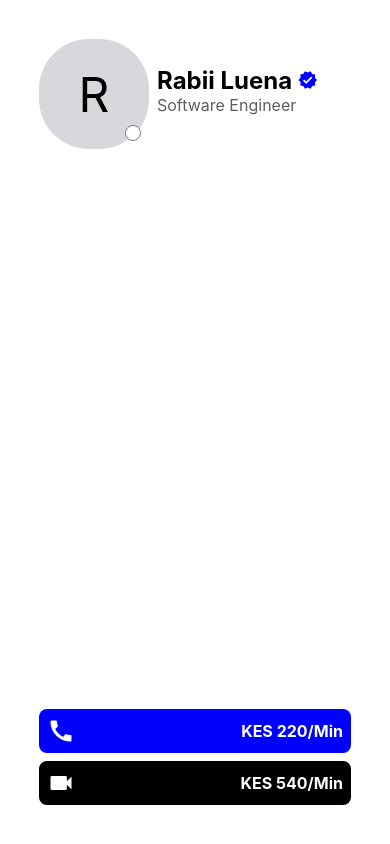
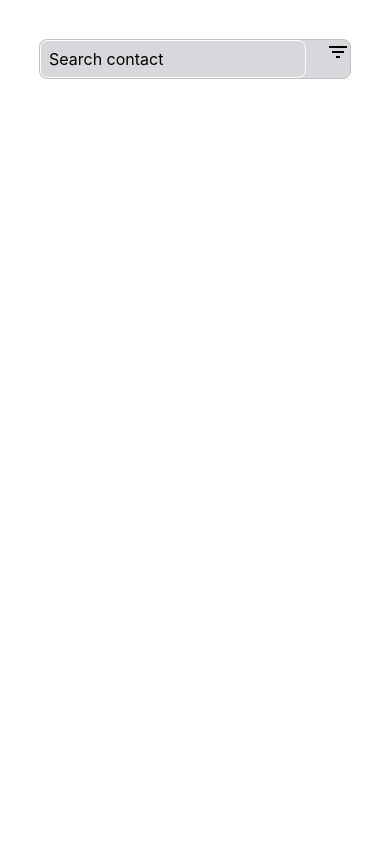
Before and after one commit to rbluena/jizbo.app, a React Native app: screen / in a window 390 px wide. Built offline with nearby package versions, Linux system fonts and the light colour scheme.

Commit message:
search page

```diff
--- a/App.jsx
+++ b/App.jsx
@@ -2,10 +2,11 @@ import React from 'react';
 
 // import CallsHomeScreen from '@app/screens/calls/Home';
 import ProfileScreen from '@app/screens/contacts/Profile_NEW';
+import SearchScreen from '@app/screens/contacts/Search';
 // import LandingScreen from '@app/screens/Landing';
 // import AccountScreen from '@app/screens/onboarding/Account';
 import RegisterScreen from '@app/screens/onboarding/Register';
 
 export default function App() {
-  return <ProfileScreen />;
+  return <SearchScreen />;
 }
--- a/app/screens/contacts/Profile_NEW.jsx
+++ b/app/screens/contacts/Profile_NEW.jsx
@@ -27,6 +27,10 @@ const Profile = () => {
         </View>
       </View>
 
+      {/* start: Avilability for group calls or schedule for a call */}
+
+      {/* end: Avilability for group calls or schedule for a call */}
+
       <View>
         <TouchableOpacity
           onPress={() => console.log('Calling audio...')}
@@ -54,9 +58,9 @@ export default Profile;
 
 const styles = StyleSheet.create({
   container: {
+    flex: 1,
     padding: SCREEN.width * 0.1,
     justifyContent: 'space-between',
-    height: SCREEN.height,
   },
   profileHeader: {
     flexDirection: 'row',
--- /dev/null
+++ b/app/screens/contacts/Search.jsx
@@ -0,0 +1,54 @@
+import { SCREEN } from '@app/constants';
+import { MaterialIcons } from '@expo/vector-icons';
+import React, { useState } from 'react';
+import { FlatList, StyleSheet, TouchableHighlight, View } from 'react-native';
+
+import TextInput from '@app/components/form/TextInput/TextInput';
+
+import { COLORS } from '@app/styles/theme';
+
+const Search = () => {
+  const [searchValue, setSearchValue] = useState('');
+  return (
+    <View style={styles.container}>
+      <View style={styles.searchInputWrapper}>
+        <TextInput
+          onChange={text => setSearchValue(text)}
+          value={searchValue}
+          placeholder="Search contact"
+        />
+
+        <TouchableHighlight
+          style={{
+            position: 'absolute',
+            height: '100%',
+            right: 0,
+          }}>
+          <MaterialIcons name="filter-list" size={24} color="black" />
+        </TouchableHighlight>
+      </View>
+
+      {/* start: Popular in your country */}
+      <FlatList />
+      {/* end: Popular in your country */}
+    </View>
+  );
+};
+
+export default Search;
+
+const styles = StyleSheet.create({
+  container: {
+    flex: 1,
+    padding: SCREEN.width * 0.1,
+  },
+  searchInputWrapper: {
+    flexDirection: 'row',
+    width: '100%',
+    justifyContent: 'space-between',
+    borderRadius: 8,
+    borderColor: COLORS.border,
+    borderWidth: 1,
+    backgroundColor: COLORS.background,
+  },
+});
--- a/app/styles/theme.js
+++ b/app/styles/theme.js
@@ -25,7 +25,7 @@ export const COLORS = {
   },
   background: PALETTE.lightGray,
   body: PALETTE.dark,
-  border: PALETTE.lightGray,
+  border: PALETTE.gray,
   inputBg: PALETTE.light,
   accent: PALETTE.accent,
 };
```
